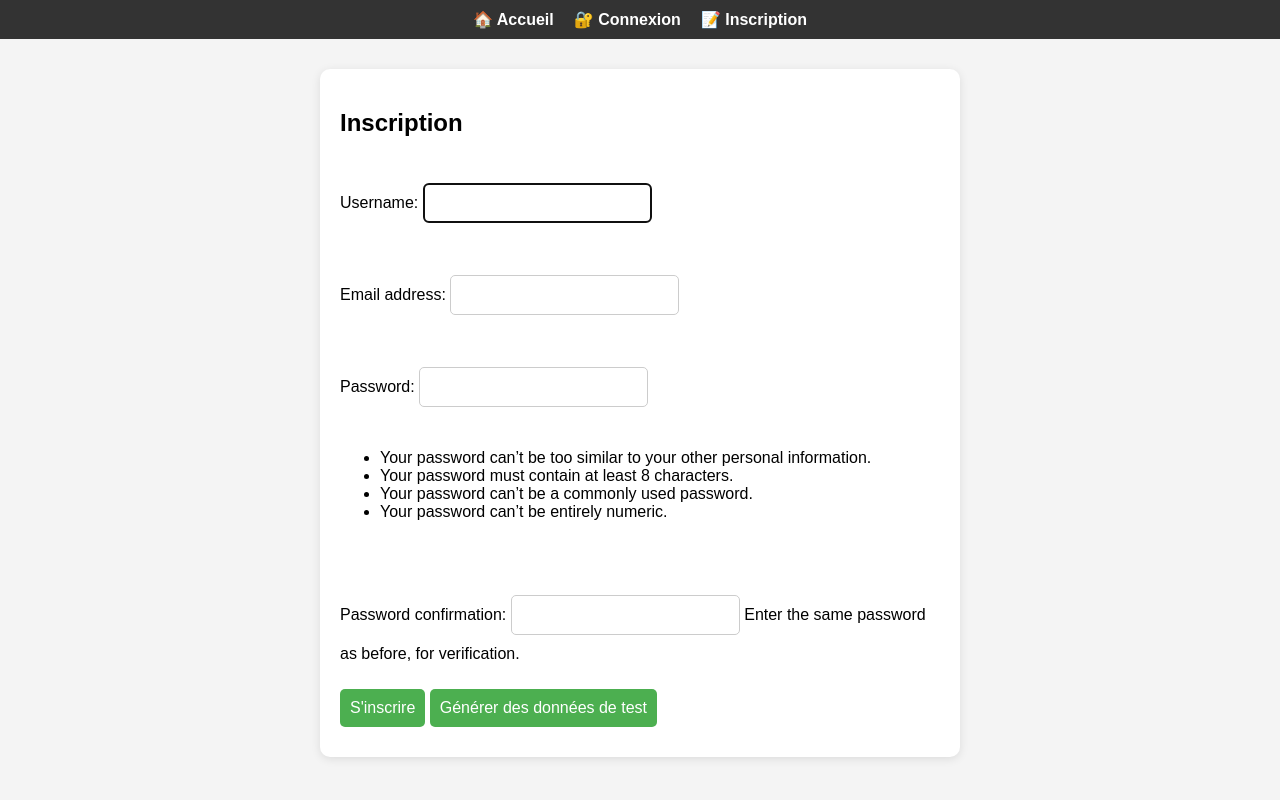
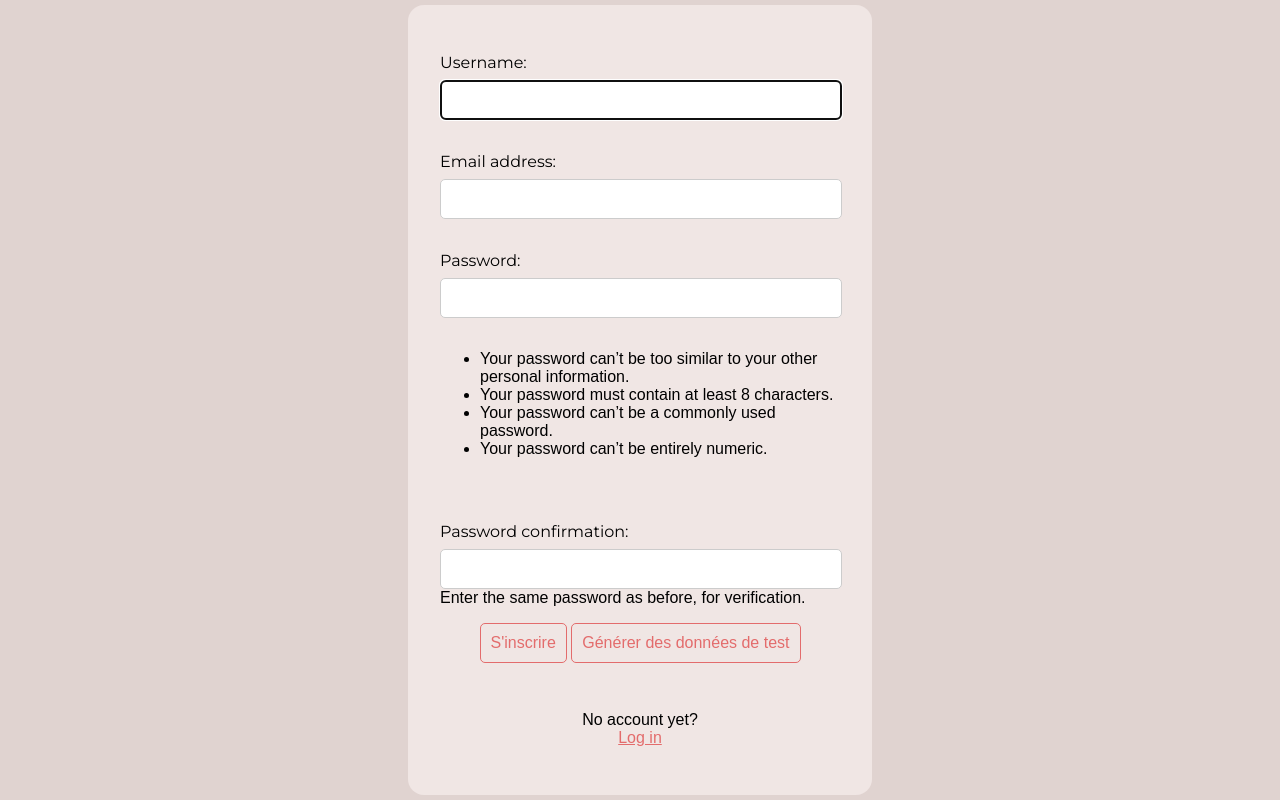
Before and after one commit to scotty974/tp_django, a Django app: page /signup/ in a window 1280 px wide. Run offline with Django 5.2, Linux system fonts and the light colour scheme.

Commit message:
feat(style): did a bit of styling

```diff
--- /dev/null
+++ b/tp_django/static/css/button.css
@@ -0,0 +1,12 @@
+button {
+	border-color: var(--accent-color);
+	color: var(--accent-color);
+	transition: 0.3s;
+	cursor: pointer;
+    background-color: transparent;
+}
+
+button:hover {
+	background-color: var(--accent-color);
+	color: var(--light-color);
+}
--- /dev/null
+++ b/tp_django/static/css/form.css
@@ -0,0 +1,25 @@
+form {
+	max-width: 400px;
+	display: flex;
+    background-color: #f0e6e4;
+	flex-direction: column;
+	align-items: center;
+    padding: 2em;
+    border-radius: 1em;
+}
+
+form p {
+	display: flex;
+	flex-direction: column;
+	width: 100%;
+}
+
+
+#bottom-hint {
+    margin-top: 3em;
+    text-align: center;
+}
+
+#bottom-hint a {
+	color: var(--accent-color);
+}
--- /dev/null
+++ b/tp_django/static/css/inputs.css
@@ -0,0 +1,23 @@
+input,
+select,
+textarea,
+button {
+	font-size: 1em;
+	border-radius: 5px;
+	border: 1px solid #ccc;
+}
+
+input {
+	width: 100%;
+	padding: 10px 0 10px 0;
+    text-indent: 10px;
+}
+
+button {
+	padding: 10px;
+}
+
+label {
+	margin-bottom: 0.5em;
+    font-family: var(--subtitle-font);
+}
--- a/tp_django/static/css/style.css
+++ b/tp_django/static/css/style.css
@@ -1,8 +1,20 @@
+:root {
+	--subtitle-font: "Montserrat", sans-serif;
+
+	--accent-color: #e36c6c;
+	--light-color: #f0e6e4;
+	--extra-light-color: #e0d3d0;
+}
+
 body {
 	font-family: Arial, sans-serif;
 	background: #f4f4f4;
 	margin: 0;
 	padding: 0;
+	height: 100vh;
+	width: 100vw;
+	display: flex;
+	flex-direction: column;
 }
 
 nav {
@@ -28,51 +40,10 @@ nav {
 }
 
 main {
-	max-width: 600px;
-	margin: 30px auto;
-	background: white;
-	padding: 20px;
-	border-radius: 10px;
-	box-shadow: 0 2px 10px rgba(0, 0, 0, 0.1);
+	flex-grow: 1;
+	background-color: #e0d3d0;
+	display: flex;
+	align-items: center;
+	justify-content: center;
+
 }
-
-form {
-	display: flex;
-	flex-direction: column;
-}
-
-input,
-select,
-textarea,
-button {
-	margin: 10px 0;
-	padding: 10px;
-	font-size: 1em;
-	border-radius: 5px;
-	border: 1px solid #ccc;
-}
-
-button {
-	background: #4caf50;
-	color: white;
-	border: none;
-	cursor: pointer;
-	transition: 0.3s;
-}
-
-button:hover {
-	background: #45a049;
-}
-
-.messages {
-	list-style-type: none;
-	padding: 0;
-}
-
-.messages li {
-	padding: 10px;
-	margin: 10px 0;
-	border-left: 5px solid #007bff;
-	background: #e0e0e0;
-	border-radius: 5px;
-}
--- a/tp_django/users/forms.py
+++ b/tp_django/users/forms.py
@@ -18,7 +18,6 @@ class LoginForm(AuthenticationForm):
             "password": None,
         }
 
-
 class SignupForm(UserCreationForm):
     class Meta:
         model = User
@@ -30,8 +29,5 @@ class SignupForm(UserCreationForm):
             "password2":None,
     }
 
-
-
-
 class MandatoryPasswordChangeForm(PasswordChangeForm):
     pass
--- a/tp_django/users/templates/base.html
+++ b/tp_django/users/templates/base.html
@@ -5,19 +5,14 @@
 		<meta charset="UTF-8" />
 		<title>{% block title %}SecureAuth{% endblock %}</title>
 		<link rel="stylesheet" href="{% static 'css/style.css' %}" />
+		<link rel="stylesheet" href="{% static 'css/form.css' %}" />
+		<link rel="stylesheet" href="{% static 'css/inputs.css' %}" />
+		<link rel="stylesheet" href="{% static 'css/button.css' %}" />
+		<link rel="preconnect" href="https://fonts.googleapis.com">
+		<link rel="preconnect" href="https://fonts.gstatic.com" crossorigin>
+		<link href="https://fonts.googleapis.com/css2?family=Montserrat:ital,wght@0,100..900;1,100..900&display=swap" rel="stylesheet">
 	</head>
 	<body>
-		<nav>
-			<div class="nav-container">
-				<a href="{% url 'profile' %}">🏠 Accueil</a>
-				{% if user.is_authenticated %}
-				<a href="{% url 'logout' %}">🔓 Déconnexion</a>
-				{% else %}
-				<a href="{% url 'login' %}">🔐 Connexion</a>
-				<a href="{% url 'signup' %}">📝 Inscription</a>
-				{% endif %}
-			</div>
-		</nav>
 		<main>
 			{% if messages %}
 			<ul class="messages">
--- a/tp_django/users/templates/profile.html
+++ /dev/null
@@ -1,5 +0,0 @@
-{% extends "base.html" %} {% block title %}Mon Profil{% endblock %} {% block content %}
-<h2>👤 Mon Profil</h2>
-<p><strong>Username:</strong> {{ user.username }}</p>
-<p><strong>Email :</strong> {{ user.email }}</p>
-{% endblock %}
--- a/tp_django/users/templates/signup.html
+++ b/tp_django/users/templates/signup.html
@@ -1,13 +1,6 @@
 {% extends "base.html" %} {% block title %}Inscription{% endblock %}
 {% block content %}
-<div class="container mt-5">
-	<div class="row justify-content-center">
-		<div class="col-md-6">
-			<div class="card">
-				<div class="card-header">
-					<h2 class="text-center">Inscription</h2>
-				</div>
-				<div class="card-body">
+
 <form method="post" enctype="multipart/form-data">
 	{% csrf_token %}
 	{{ form.as_p }}
@@ -15,12 +8,8 @@
 		<button type="submit" class="btn btn-primary">S'inscrire</button>
 		<button type="button" class="btn btn-secondary" onclick="fillTestCredentials()">Générer des données de test</button>
 	</div>
+	<p id="bottom-hint">No account yet? <a href="{% url 'login' %}">Log in</a></p>
 </form>
-				</div>
-			</div>
-		</div>
-	</div>
-</div>
 
 <script>
 function generateRandomString(length) {
--- a/tp_django/users/urls.py
+++ b/tp_django/users/urls.py
@@ -1,10 +1,9 @@
 from django.urls import path
-from .views import SignupView, LoginView, logout_view, profile_view, change_password_view
+from .views import SignupView, LoginView, logout_view, change_password_view
 
 urlpatterns = [
     path('signup/', SignupView.as_view(), name='signup'),
     path('login/', LoginView.as_view(), name='login'),
     path('logout/', logout_view, name='logout'),
-    path('profile/', profile_view, name='profile'),
     path('change-password/', change_password_view, name='change_password'),
 ]
--- a/tp_django/users/views.py
+++ b/tp_django/users/views.py
@@ -34,7 +34,7 @@ class LoginView(View):
         if form.is_valid():
             login(request, form.get_user())
             logger.info(f"Connexion réussie pour l'utilisateur {form.get_user().username}")
-            return redirect('profile')
+            return redirect('login')
         else:
             messages.error(request, "Nom d'utilisateur ou mot de passe invalide.")
             return render(request, 'login.html', {'form': form})
@@ -42,10 +42,6 @@ class LoginView(View):
 def logout_view(request):
     logout(request)
     return redirect('login')
-
-@login_required
-def profile_view(request):
-    return render(request, 'profile.html')
 
 @login_required
 def change_password_view(request):
```
Also changed, not shown: tp_django/users/static/style.css (added, +36 -0 lines), tp_django/users/templates/login.html (+1 -15 lines), tp_django/db.sqlite3, tp_django/static/css/nav.css (added). Lines whose indentation alone changed are shown as unchanged.
